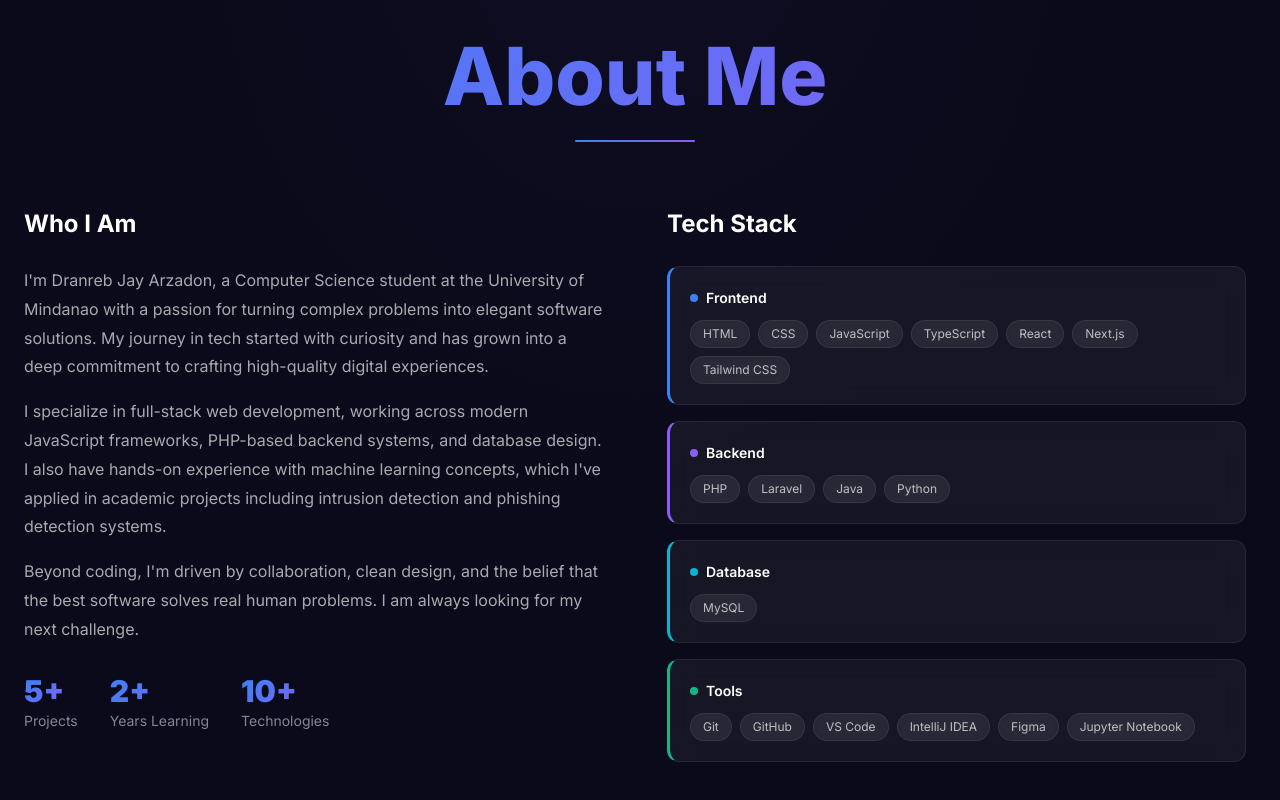
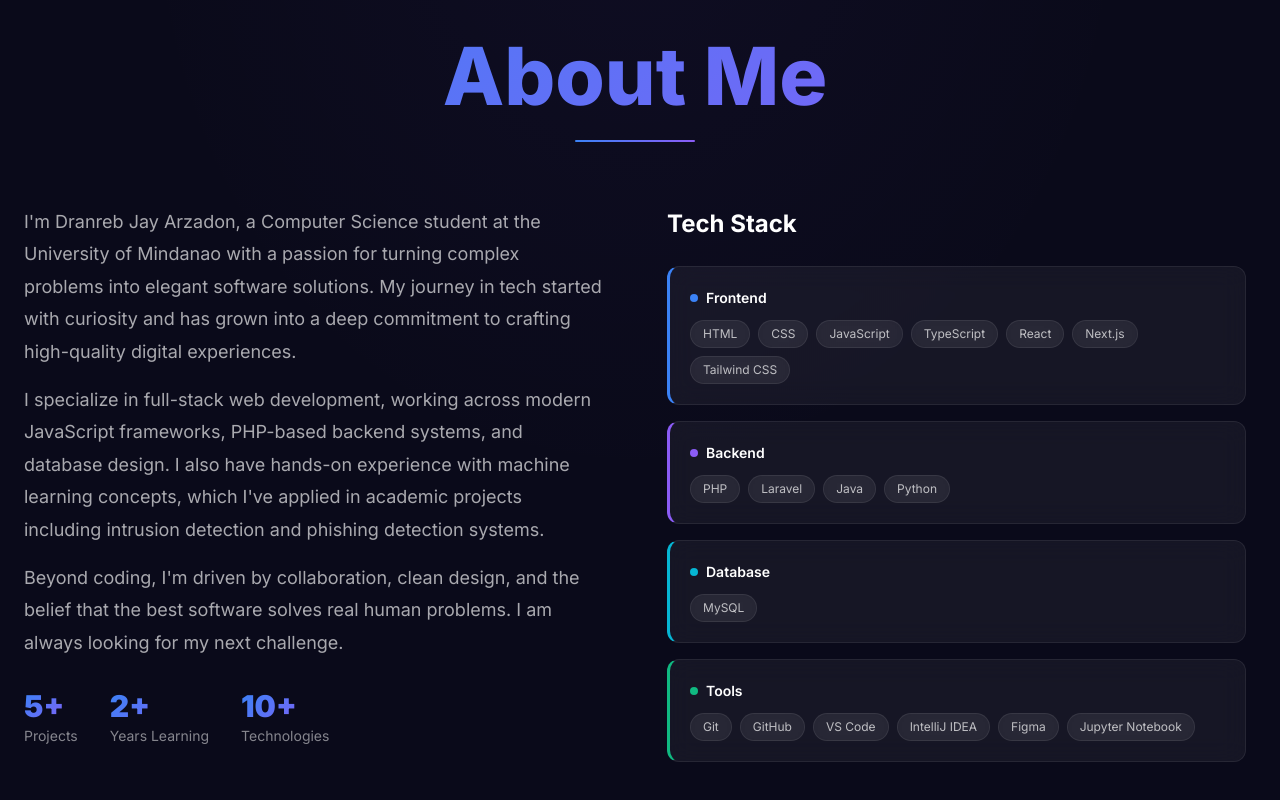
Before and after one commit to drnrbj/portfolio, a Next.js app: page / in a window 1280 px wide. Shown: the part 908-1708 px from the top of the page. Built offline with nearby package versions, Linux system fonts and the light colour scheme.

Commit message:
partial changes to ui pt.4

```diff
--- a/components/About.jsx
+++ b/components/About.jsx
@@ -116,16 +116,6 @@ export default function About() {
         >
           {/* LEFT — Biography */}
           <div>
-            <h3
-              style={{
-                fontSize: '1.5rem',
-                fontWeight: 700,
-                color: '#fff',
-                marginBottom: '24px',
-              }}
-            >
-              Who I Am
-            </h3>
             <div style={{ display: 'flex', flexDirection: 'column', gap: '1rem' }}>
               {[
                 `I'm Dranreb Jay Arzadon, a Computer Science student at the University of Mindanao with a passion for turning complex problems into elegant software solutions. My journey in tech started with curiosity and has grown into a deep commitment to crafting high-quality digital experiences.`,
@@ -136,7 +126,7 @@ export default function About() {
                   key={i}
                   style={{
                     color: 'rgba(255,255,255,0.65)',
-                    fontSize: '1rem',
+                    fontSize: '18px',
                     lineHeight: 1.8,
                   }}
                 >
```
